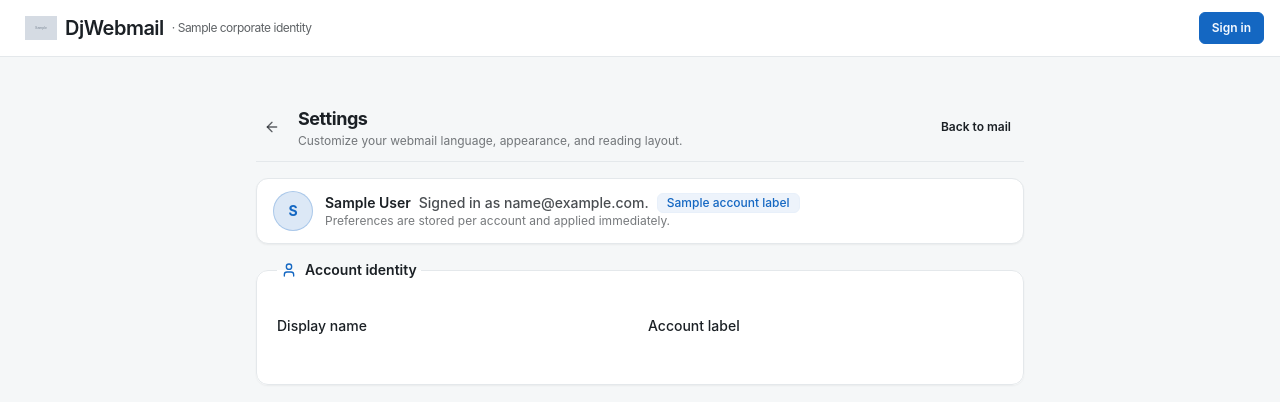
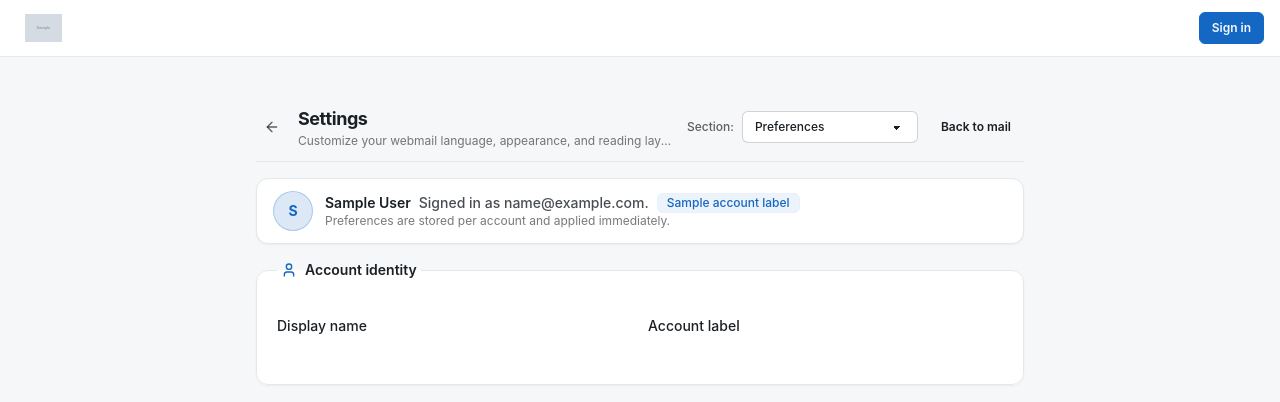
Before and after one commit to fquivera/djwebmail, a Django app: template templates/preferences/index.html in a window 1280 px wide. Shown: the top 402 px of the page. Run offline with Django 5.2, Linux system fonts and the light colour scheme; the template is opened without the code that fills it: most values are stand-ins (such as "Sample title", 1, 10 or a date in 2020); grey boxes marked "Sample" are stand-in pictures; form fields are guessed from the names that the template uses; some libraries are stand-ins or nearby versions.

Commit message:
feat(ui): improve header branding, settings dropdown and mail navigation

```diff
--- a/apps/preferences/views.py
+++ b/apps/preferences/views.py
@@ -91,6 +91,7 @@ def _render(
         "display_name": preference.display_name,
         "account_label": preference.account_label,
         "saved": saved,
+        "active_section": request.GET.get("section", "preferences"),
     }
     template = "preferences/_settings_form.html" if htmx else "preferences/index.html"
     return render(request, template, context, status=status)
@@ -134,6 +135,7 @@ def password_change_view(request: HttpRequest) -> HttpResponse:
         "email": preference.email,
         "display_name": preference.display_name,
         "account_label": preference.account_label,
+        "active_section": "password",
     }
     status = 200 if (saved or _is_htmx(request)) else 422
     template = "preferences/_password_form.html" if _is_htmx(request) else "preferences/index.html"
--- a/static/js/preferences.js
+++ b/static/js/preferences.js
@@ -140,10 +140,52 @@
     }
   });
 
+  function initSectionSelector() {
+    var select = document.getElementById("settings-section-selector");
+    var prefSec = document.getElementById("section-preferences");
+    var passSec = document.getElementById("section-password");
+    if (!select || !prefSec) {
+      return;
+    }
+
+    function applySection(val) {
+      if (val === "password" && passSec) {
+        prefSec.classList.add("hidden");
+        passSec.classList.remove("hidden");
+      } else {
+        prefSec.classList.remove("hidden");
+        if (passSec) {
+          passSec.classList.add("hidden");
+        }
+      }
+    }
+
+    select.addEventListener("change", function () {
+      applySection(select.value);
+      if (window.history && window.history.replaceState) {
+        var url = new URL(window.location.href);
+        url.searchParams.set("section", select.value);
+        window.history.replaceState({}, "", url.toString());
+      }
+    });
+
+    var params = new URLSearchParams(window.location.search);
+    var initialSection = params.get("section");
+    if (initialSection === "password" && passSec) {
+      select.value = "password";
+      applySection("password");
+    }
+  }
+
+  function initAll() {
+    initPasswordMeter();
+    initSectionSelector();
+  }
+
   if (document.readyState === "loading") {
-    document.addEventListener("DOMContentLoaded", initPasswordMeter);
+    document.addEventListener("DOMContentLoaded", initAll);
   } else {
-    initPasswordMeter();
+    initAll();
   }
 
   document.addEventListener("htmx:afterSettle", function (event) {
--- a/templates/base.html
+++ b/templates/base.html
@@ -28,22 +28,34 @@
         <div class="flex-1 min-w-0">
           <a class="btn btn-ghost btn-sm sm:btn-md gap-2 px-1.5 sm:px-2 text-lg sm:text-xl font-semibold tracking-tight truncate max-w-full" href="{% url 'home' %}">
             {% if corporate_identity.effective_logo_light_url %}
-              <img src="{{ corporate_identity.effective_logo_light_url }}" alt="{{ corporate_identity.organization_name|default:'DjWebmail' }}" class="h-6 w-auto max-w-28 object-contain shrink-0">
+              <img src="{{ corporate_identity.effective_logo_light_url }}" alt="{{ corporate_identity.organization_name|default:'Logo' }}" class="h-6 sm:h-7 w-auto max-w-36 sm:max-w-48 object-contain shrink-0">
+            {% elif corporate_identity.organization_name %}
+              <svg class="size-5 text-primary shrink-0" viewBox="0 0 24 24" fill="none" stroke="currentColor" stroke-width="2" stroke-linecap="round" stroke-linejoin="round" aria-hidden="true">
+                <rect width="20" height="16" x="2" y="4" rx="2"/>
+                <path d="m22 7-8.97 5.7a1.94 1.94 0 0 1-2.06 0L2 7"/>
+              </svg>
+              <span class="truncate">{{ corporate_identity.organization_name }}</span>
             {% else %}
               <svg class="size-5 text-primary shrink-0" viewBox="0 0 24 24" fill="none" stroke="currentColor" stroke-width="2" stroke-linecap="round" stroke-linejoin="round" aria-hidden="true">
                 <rect width="20" height="16" x="2" y="4" rx="2"/>
                 <path d="m22 7-8.97 5.7a1.94 1.94 0 0 1-2.06 0L2 7"/>
               </svg>
-            {% endif %}
-            <span>DjWebmail</span>
-            {% if corporate_identity.organization_name %}
-              <span class="text-xs font-normal opacity-70 hidden sm:inline truncate">&middot; {{ corporate_identity.organization_name }}</span>
+              <span class="inline-flex tracking-tight font-bold">
+                <span class="brand-dj">Dj</span><span class="brand-webmail">Webmail</span>
+              </span>
             {% endif %}
           </a>
         </div>
         <div class="flex items-center gap-1 sm:gap-2 shrink-0">
           {% if request.session.mail_email %}
             {% include "partials/_navbar_identity.html" %}
+            <a class="btn btn-ghost btn-sm shrink-0 gap-1.5 px-2.5 sm:px-3 whitespace-nowrap" href="{% url 'mail:index' %}" title="{% translate 'Mail' %}">
+              <svg class="size-4 shrink-0 opacity-70" viewBox="0 0 24 24" fill="none" stroke="currentColor" stroke-width="2" stroke-linecap="round" stroke-linejoin="round" aria-hidden="true">
+                <rect width="20" height="16" x="2" y="4" rx="2"/>
+                <path d="m22 7-8.97 5.7a1.94 1.94 0 0 1-2.06 0L2 7"/>
+              </svg>
+              <span class="hidden md:inline">{% translate "Mail" %}</span>
+            </a>
             {% if is_mail_admin %}
               <a class="btn btn-primary btn-soft btn-sm shrink-0 gap-1.5 px-2.5 sm:px-3 font-medium whitespace-nowrap" href="{% url 'mailadmin:index' %}" title="{% translate 'Administration' %}">
                 <svg class="size-4 shrink-0" viewBox="0 0 24 24" fill="none" stroke="currentColor" stroke-width="2" stroke-linecap="round" stroke-linejoin="round" aria-hidden="true">
--- a/templates/preferences/index.html
+++ b/templates/preferences/index.html
@@ -12,10 +12,10 @@
 {% block content %}
   <section class="flex-1 overflow-y-auto px-4 py-6">
     <div class="mx-auto max-w-3xl space-y-4">
-      <div class="flex items-center justify-between gap-3 border-b border-base-300 pb-3">
-        <div class="flex items-center gap-2.5">
+      <div class="flex flex-col sm:flex-row sm:items-center sm:justify-between gap-3 border-b border-base-300 pb-3">
+        <div class="flex items-center gap-2.5 min-w-0">
           <a
-            class="btn btn-ghost btn-sm btn-square text-base-content/70 hover:text-base-content"
+            class="btn btn-ghost btn-sm btn-square text-base-content/70 hover:text-base-content shrink-0"
             href="{% url 'mail:index' %}"
             title="{% translate 'Back to mail' %}"
             aria-label="{% translate 'Back to mail' %}"
@@ -25,18 +25,44 @@
               <path d="M19 12H5"></path>
             </svg>
           </a>
-          <div>
+          <div class="min-w-0">
             <h1 class="text-lg font-bold tracking-tight text-base-content">{% translate "Settings" %}</h1>
-            <p class="text-xs text-base-content/60">{% translate "Customize your webmail language, appearance, and reading layout." %}</p>
+            <p class="text-xs text-base-content/60 truncate">{% translate "Customize your webmail language, appearance, and reading layout." %}</p>
           </div>
         </div>
-        <a class="btn btn-ghost btn-sm" href="{% url 'mail:index' %}">{% translate "Back to mail" %}</a>
+
+        <div class="flex items-center gap-2.5 self-start sm:self-auto shrink-0 w-full sm:w-auto justify-between sm:justify-end">
+          <div class="flex items-center gap-2">
+            <label for="settings-section-selector" class="text-xs font-medium text-base-content/70 shrink-0">
+              {% translate "Section" %}:
+            </label>
+            <select
+              id="settings-section-selector"
+              class="select select-bordered select-sm font-medium w-40 sm:w-44"
+              aria-label="{% translate 'Settings section' %}"
+            >
+              <option value="preferences" {% if active_section != "password" %}selected{% endif %}>
+                {% translate "Preferences" %}
+              </option>
+              {% if change_password_enabled %}
+                <option value="password" {% if active_section == "password" %}selected{% endif %}>
+                  {% translate "Password" %}
+                </option>
+              {% endif %}
+            </select>
+          </div>
+          <a class="btn btn-ghost btn-sm" href="{% url 'mail:index' %}">{% translate "Back to mail" %}</a>
+        </div>
       </div>
 
-      {% include "preferences/_settings_form.html" %}
+      <div id="section-preferences" class="space-y-4 {% if active_section == 'password' %}hidden{% endif %}">
+        {% include "preferences/_settings_form.html" %}
+      </div>
 
       {% if change_password_enabled %}
-        {% include "preferences/_password_form.html" %}
+        <div id="section-password" class="space-y-4 {% if active_section != 'password' %}hidden{% endif %}">
+          {% include "preferences/_password_form.html" %}
+        </div>
       {% endif %}
     </div>
   </section>
```
Also changed, not shown: apps/mailadmin/tests/test_views.py (+33 -0 lines), apps/preferences/tests/test_views.py (+17 -0 lines), templates/mailadmin/index.html (+13 -4 lines), theme/static_src/src/styles.css (+14 -0 lines), locale/es/LC_MESSAGES/django.po, theme/static/css/dist/styles.css, 1 other file.
